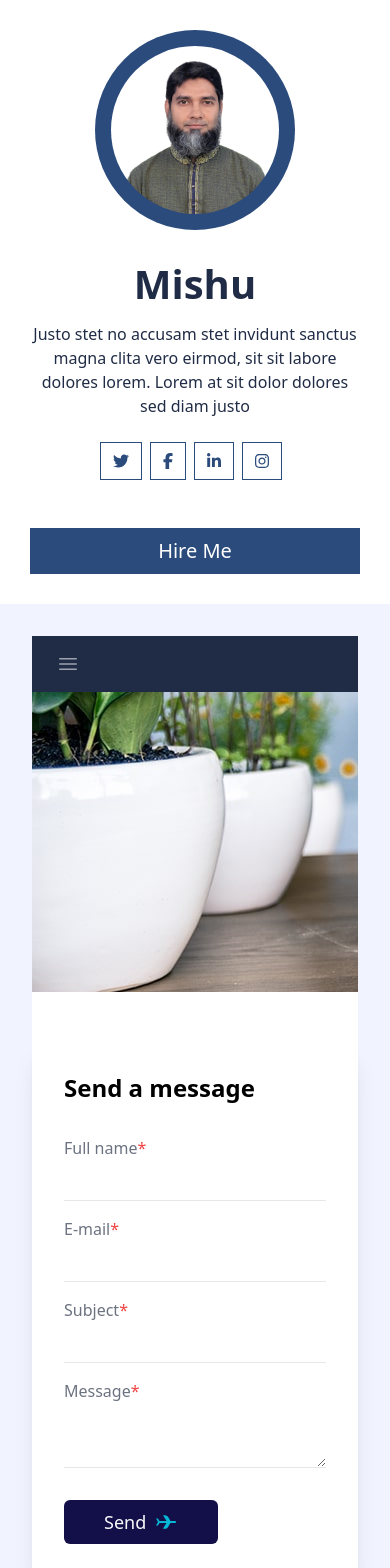
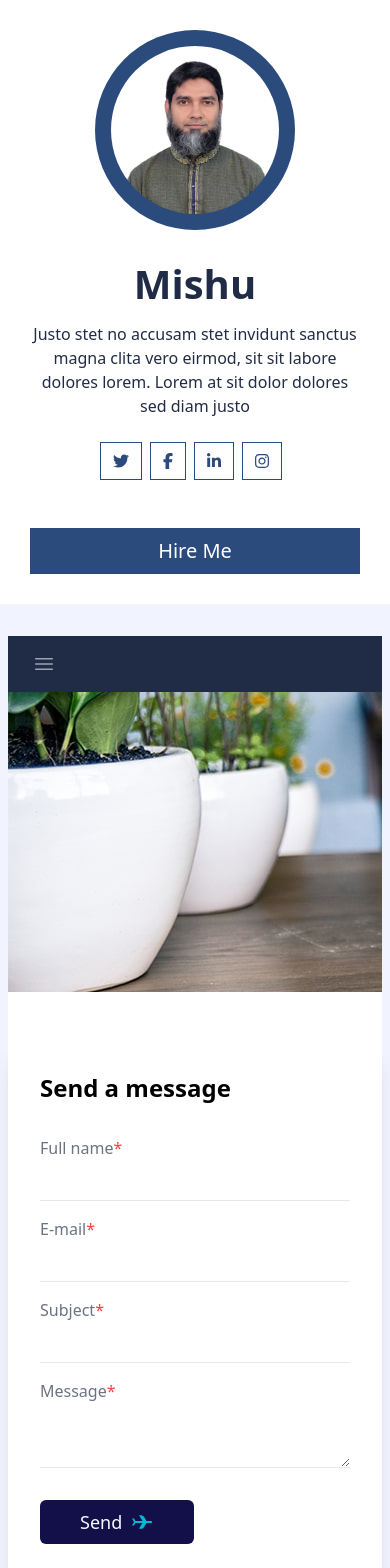
Before and after one commit to asaquzzaman/dev-nextjs, a Next.js app: page /contact in a window 390 px wide. Shown: the top 1568 px of the page. Built offline with nearby package versions, Linux system fonts and the light colour scheme.

Commit message:
Update screen size

```diff
--- a/components/sitehome.js
+++ b/components/sitehome.js
@@ -15,7 +15,7 @@ export default function Home( { posts } ) {
 					<SideBar />
 				</div>
 				<div className='ml-[360px] w-[calc(100%-360px)] after:clear-both sm:float-left sm:w-full sm:ml-0'>
-					<div className='m-8 sm:m-0 sm:mt-8 bg-[#fff]'>
+					<div className='m-8 sm:m-2 sm:mt-8 bg-[#fff]'>
 						<SiteHeader />
 						<main>
 							<PostList posts={ posts } />
--- a/pages/about.js
+++ b/pages/about.js
@@ -17,7 +17,7 @@ export default function Contact( { posts } ) {
 					<SideBar />
 				</div>
 				<div className='ml-[360px] w-[calc(100%-360px)] after:clear-both sm:float-left sm:w-full sm:ml-0'>
-					<div className='m-8 bg-[#fff]'>
+					<div className='m-8 sm:m-2 sm:mt-8 bg-[#fff]'>
 						<SiteHeader />
 						<div className='p-12 pt-0'>
 						Contrary to popular belief, Lorem Ipsum is not simply random text. It has roots in a piece of classical Latin literature from 45 BC, making it over 2000 years old. Richard McClintock, a Latin professor at Hampden-Sydney College in Virginia, looked up one of the more obscure Latin words, consectetur, from a Lorem Ipsum passage, and going through the cites of the word in classical literature, discovered the undoubtable source. Lorem Ipsum comes from sections 1.10.32 and 1.10.33 of the Finibus Bonorum et Malorum (The Extremes of Good and Evil) by Cicero, written in 45 BC. This book is a treatise on the theory of ethics, very popular during the Renaissance. The first line of Lorem Ipsum, Lorem ipsum dolor sit amet.., comes from a line in section 1.10.32.
--- a/pages/blog/[postId].js
+++ b/pages/blog/[postId].js
@@ -25,7 +25,7 @@ export default function PostContent( { post } ) {
 					<SideBar />
 				</div>
 				<div className='ml-[360px] w-[calc(100%-360px)] after:clear-both sm:float-left sm:w-full sm:ml-0'>
-					<div className='m-8 bg-[#fff]'>
+					<div className='m-8 sm:m-2 sm:mt-8 bg-[#fff]'>
 						<SiteHeader />
 						<div>
                             <Post post={ post } />
--- a/pages/contact.js
+++ b/pages/contact.js
@@ -104,7 +104,7 @@ export default function Contact( { posts } ) {
 					<SideBar />
 				</div>
 				<div className='ml-[360px] w-[calc(100%-360px)] after:clear-both sm:float-left sm:w-full sm:ml-0'>
-					<div className='m-8 bg-[#fff]'>
+					<div className='m-8 sm:m-2 sm:mt-8 bg-[#fff]'>
 						<SiteHeader />
 						<div>
                             {
```
